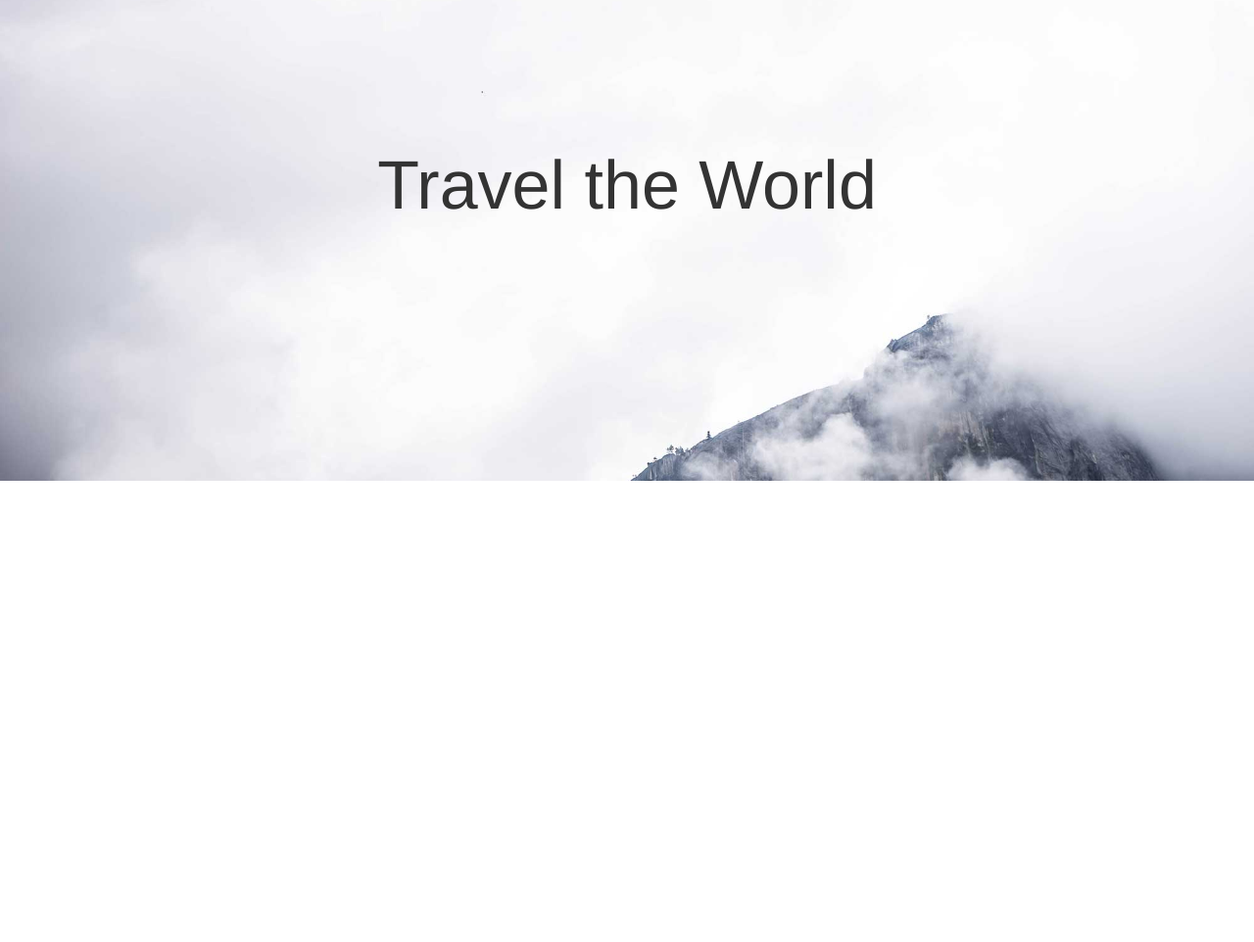
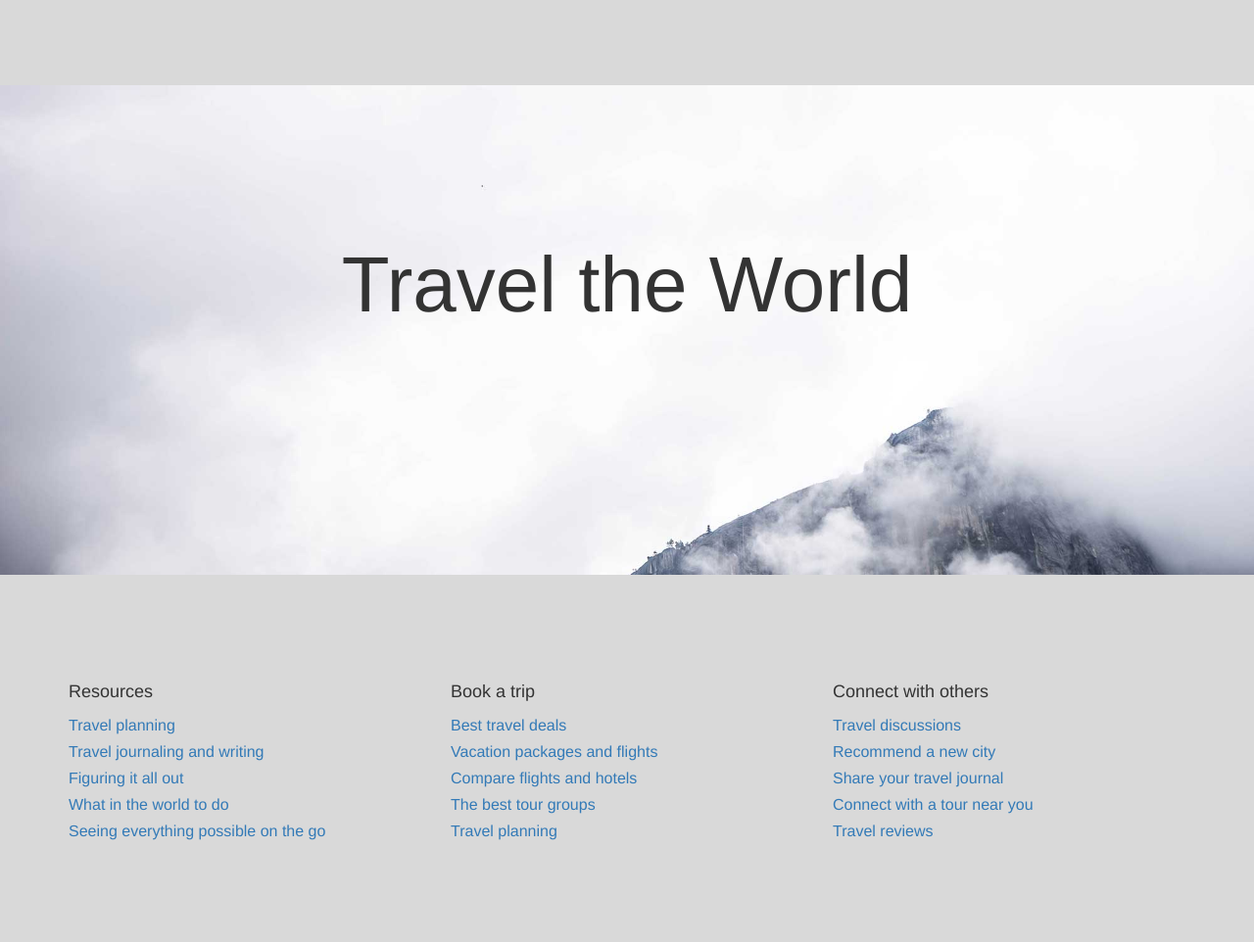
Before and after one commit to megancoyle/respond-sieve, a plain HTML site: page index.html in a window 1280 px wide. Shown: the part 932-1894 px from the top of the page at 98% size. Before the commit the page ends 1423 px from the top, so only its background shows below. Drawn offline with nearby package versions, Linux system fonts and the light colour scheme.

Commit message:
Add styling for main page

```diff
--- a/css/styles.css
+++ b/css/styles.css
@@ -1,49 +1,23 @@
 /* Main Styles */
+body {
+    font-size: 16px;
+    line-height: 1.7;
+}
+h2 {
+	text-transform: uppercase;
+}
 a:hover {
 	text-decoration: none;
 }
 
-/* Page Images and text */
-.intro {
-	background-image: url("../images/red-sun-rocks.jpg");
-	background-size: cover;
-	background-attachment: fixed;
-	min-height: 500px;
-	padding-top: 140px;
+/* Header */
+.logo a {
+    float: left;
+    padding: 15px 10px 5px 0;
+    font-size: 24px;
+    font-weight: bold;
+    color: white;
 }
-.intro h1 {
-	color: white;
-	text-align: center;
-	font-size: 5.2em;
-}
-.intro-mid {
-	background-image: url("../images/mountain-tops.jpg");
-	background-size: cover;
-	background-attachment: fixed;
-	min-height: 500px;
-	padding-top: 140px;
-}
-.intro-mid h2 {
-	text-align: center;
-	font-size: 5em;
-}
-
-.solid-background {
-	background-color: #d9d9d9;
-	padding-top: 60px;
-	padding-bottom: 60px;
-}
-.reverse-text {
-	color: white;
-}
-.col-md-4 {
-	text-align: center;
-	padding-top: 30px;
-}
-.col-md-4 img {
-	max-width: 100px;
-}
-
 /* Navigation */
 .menu-nav {
 	text-align: right;
@@ -78,6 +52,58 @@ nav {
 	}
 
 
+/* Page Images and text */
+.intro {
+	background-image: url("../images/red-sun-rocks.jpg");
+	background-size: cover;
+	background-attachment: fixed;
+	min-height: 500px;
+	padding-top: 140px;
+}
+.intro h1 {
+	color: white;
+	text-align: center;
+	font-size: 5.2em;
+}
+.intro-mid {
+	background-image: url("../images/mountain-tops.jpg");
+	background-size: cover;
+	background-attachment: fixed;
+	min-height: 500px;
+	padding-top: 140px;
+}
+.intro-mid h2 {
+	text-align: center;
+	font-size: 5em;
+	text-transform: none;
+}
+
+.solid-background {
+	background-color: #d9d9d9;
+	padding-top: 70px;
+	padding-bottom: 90px;
+}
+.reverse-text {
+	color: white;
+}
+.col-md-4 {
+	text-align: center;
+	padding-top: 30px;
+}
+.col-md-4 img {
+	max-width: 100px;
+}
+
+/* Footer */
+.footer-links {
+    text-align: left;
+}
+.footer-links ul {
+	list-style: none;
+	padding-left: 0;
+}
+
+
 @media screen and (max-width: 620px) {
 /* Banners and text */
 	.intro {
@@ -97,7 +123,7 @@ nav {
 	.mobile-icon img {
     	float: right;
     	height: 50px;
-    	margin-top: 20px;
+    	margin-top: 10px;
     	padding-right: 20px;
     	width: 50px;
 	}
@@ -107,7 +133,7 @@ nav {
 	}
 	.mobile-menu {
 		background-color: black;
-		margin-top: 70px;
+		margin-top: 90px;
 	}
 	.mobile-menu > ul {
     	font-size: 30px;
--- a/index.html
+++ b/index.html
@@ -13,8 +13,11 @@
   </head>
   <body>
   	<header>
-  		<nav>
-			<div class="container menu-nav">
+  		<nav class="container">
+      <div class="logo">
+      <a href="#">hikR</a>
+      </div>
+			<div class="menu-nav">
 				<ul>
 					<li><a href="#">About</a></li>
 					<li><a href="#">Work</a></li>
@@ -61,5 +64,40 @@
         <h2>Travel the World</h2>
       </div>
     </div>
+    <div class="container-fluid solid-background">
+      <div class="container">
+      <div class="row">
+        <div class="col-md-4 footer-links">
+        <h4>Resources</h4>
+        <ul>
+        <li><a href="#">Travel planning</a></li>
+        <li><a href="#">Travel journaling and writing</a></li>
+        <li><a href="#">Figuring it all out</a></li>
+        <li><a href="#">What in the world to do</a></li>
+        <li><a href="#">Seeing everything possible on the go</a></li>
+        </ul>
+        </div>
+        <div class="col-md-4 footer-links">
+        <h4>Book a trip</h4>
+        <ul>
+        <li><a href="#">Best travel deals</a></li>
+        <li><a href="#">Vacation packages and flights</a></li>
+        <li><a href="#">Compare flights and hotels</a></li>
+        <li><a href="#">The best tour groups</a></li>
+        <li><a href="#">Travel planning</a></li>
+        </ul>
+        </div>
+        <div class="col-md-4 footer-links">
+        <h4>Connect with others</h4>
+        <ul>
+        <li><a href="#">Travel discussions</a></li>
+        <li><a href="#">Recommend a new city</a></li>
+        <li><a href="#">Share your travel journal</a></li>
+        <li><a href="#">Connect with a tour near you</a></li>
+        <li><a href="#">Travel reviews</a></li>
+        </ul>
+        </div>
+      </div>
+    </div>
   </body>
 </html>
```
Also changed, not shown: images/map.jpg (added), 1 other file.
